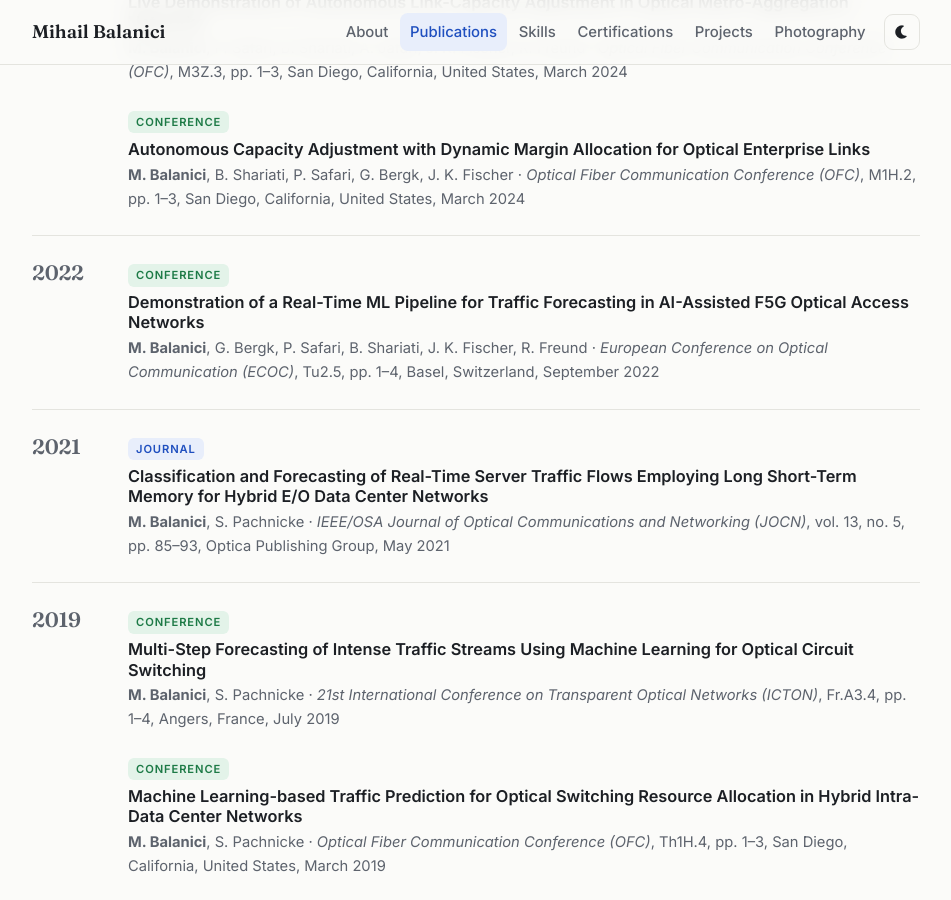
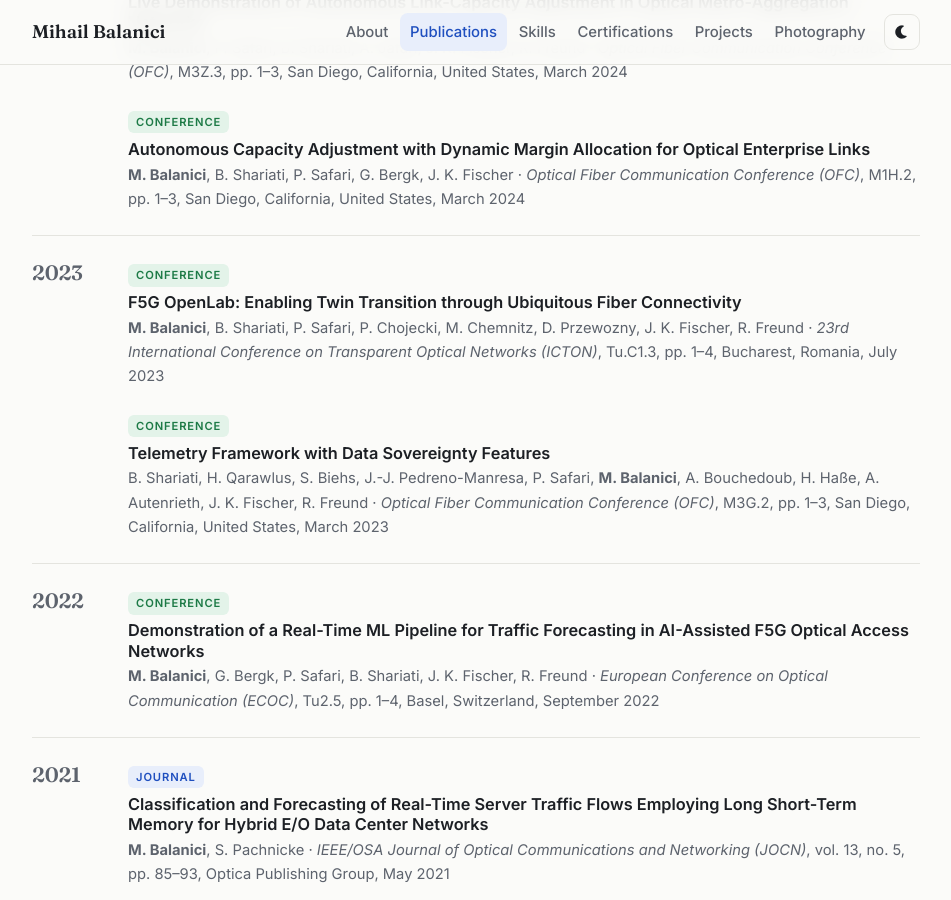
Before and after one commit to mihailbalanici/mihailbalanici.github.io, a Jekyll site: the page built from publications.html, in a window 1280 px wide and 900 px high, scrolled down 1508 px. Shown: the whole window, without its empty margins (164-1115 px from the left). Built offline with Jekyll 4.4.1, drawn with Linux system fonts in a browser that asks for light colours.

Commit message:
Update publications.yml

```diff
--- a/_data/publications.yml
+++ b/_data/publications.yml
@@ -104,6 +104,28 @@
   type: conference
   url: "https://ieeexplore.ieee.org/document/10526708"
 
+- title: "F5G OpenLab: Enabling Twin Transition through Ubiquitous Fiber Connectivity"
+  authors: M. Balanici, B. Shariati, P. Safari, P. Chojecki, M. Chemnitz, D. Przewozny, J. K. Fischer, R. Freund
+  venue: 23rd International Conference on Transparent Optical Networks (ICTON)
+  paper_id: "Tu.C1.3"
+  pages: "1–4"
+  place: Bucharest, Romania
+  month: July
+  year: 2023
+  type: conference
+  url: "https://ieeexplore.ieee.org/document/10207224"
+
+- title: Telemetry Framework with Data Sovereignty Features
+  authors: B. Shariati, H. Qarawlus, S. Biehs, J.-J. Pedreno-Manresa, P. Safari, M. Balanici, A. Bouchedoub, H. Haße, A. Autenrieth, J. K. Fischer, R. Freund
+  venue: Optical Fiber Communication Conference (OFC)
+  paper_id: "M3G.2"
+  pages: "1–3"
+  place: San Diego, California, United States
+  month: March
+  year: 2023
+  type: conference
+  url: "https://ieeexplore.ieee.org/document/10116581"
+
 - title: Demonstration of a Real-Time ML Pipeline for Traffic Forecasting in AI-Assisted F5G Optical Access Networks
   authors: M. Balanici, G. Bergk, P. Safari, B. Shariati, J. K. Fischer, R. Freund
   venue: European Conference on Optical Communication (ECOC)
```
